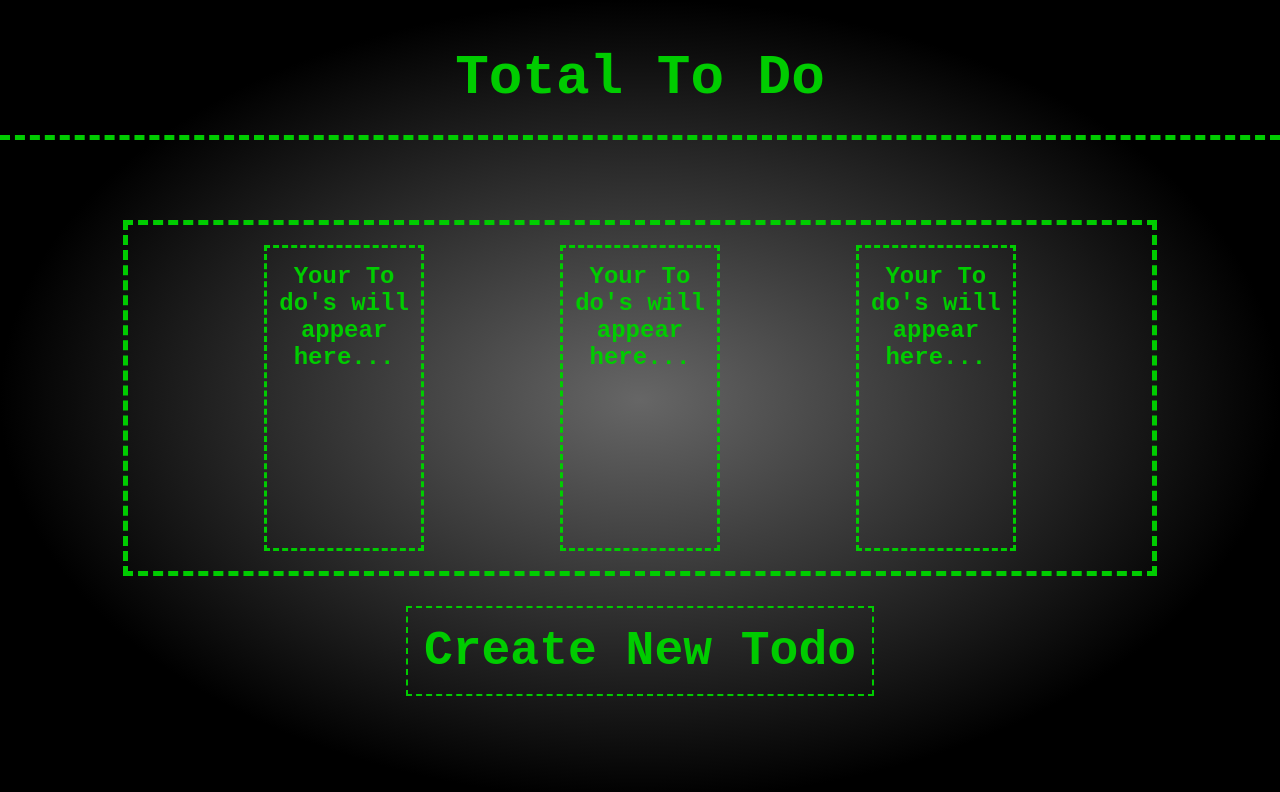
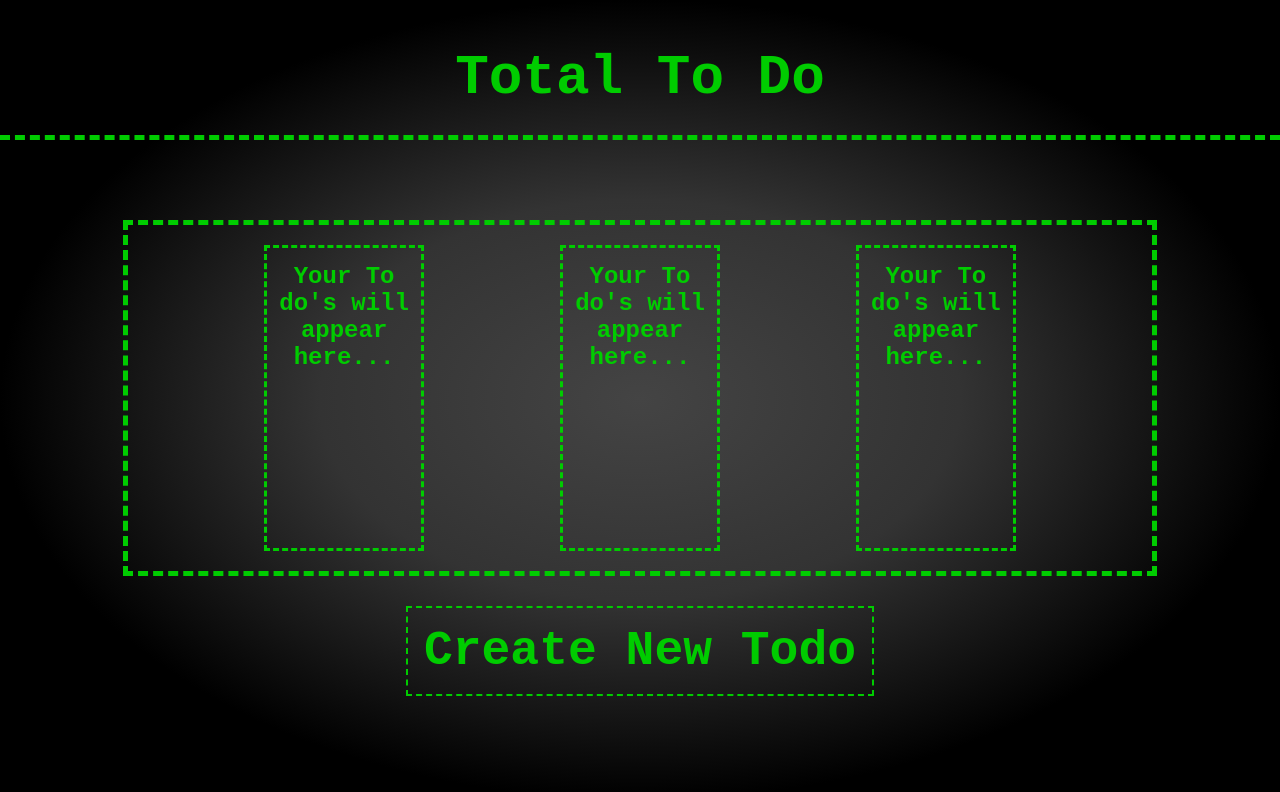
Before and after one commit to tommygee63/totaltodo, a React (Create React App) app: page / in a window 1280 px wide. Shown: the top 792 px of the page. Built offline with nearby package versions, Linux system fonts and the light colour scheme.

Commit message:
adjust background

```diff
--- a/src/index.css
+++ b/src/index.css
@@ -4,7 +4,7 @@ body {
   color: #0C0;
   background-color: black;
   font-family: monospace;
-  background: radial-gradient(closest-side, #666666, #333333, #000000);
+  background: radial-gradient(closest-side, #444444, #333333, #000000);
   background-attachment: fixed;
 }
 
```
